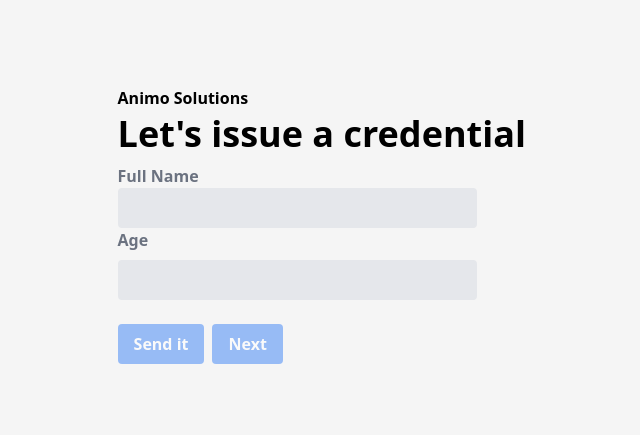
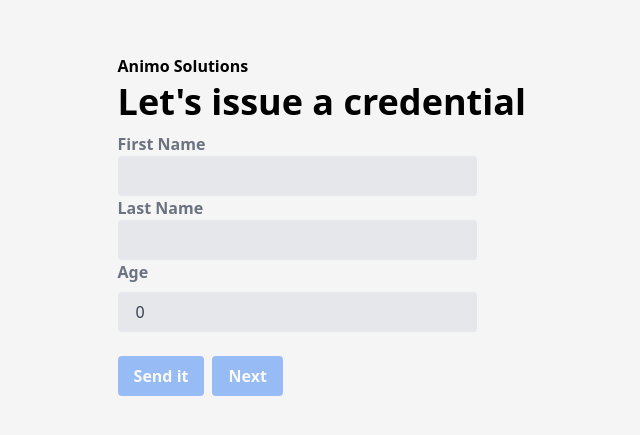
Before and after one commit to thijsgoettsch/animo-leeftijdsverificatie, a React (Create React App) app in the folder client/: page /credential in a window 1280 px wide. Shown: the part 163-598 px from the top of the page, without its empty margins (265-905 px from the left). Built offline with nearby package versions, Linux system fonts and the light colour scheme; no server answers.

Commit message:
Add first and last name

```diff
--- a/client/src/api/CredentialApi.tsx
+++ b/client/src/api/CredentialApi.tsx
@@ -7,8 +7,9 @@ const api = axios.create({ baseURL: baseUrl });
 export const issueCredential = async (
   connectionId: string,
   credDefId: string,
-  name: string,
-  age: string
+  firstName: string,
+  lastName: string,
+  age: number
 ): Promise<AxiosResponse> => {
   return api.post(`/credentials/${connectionId}/offer-credential`, {
     comment: "Here is your Animo Employee Card",
@@ -17,8 +18,12 @@ export const issueCredential = async (
       "@type": "https://didcomm.org/issue-credential/1.0/credential-preview",
       attributes: [
         {
-          name: "name",
-          value: name,
+          name: "firstName",
+          value: firstName,
+        },
+        {
+          name: "lastName",
+          value: lastName,
         },
         {
           name: "age",
@@ -35,9 +40,9 @@ export const getCredentialById = (credentialId: string): Promise<AxiosResponse>
 
 export const createCredentialDefinition = async () => {
   const data = await api.post(`/credential-defintions/`, {
-    tag: "Age-Verification-Test1",
+    tag: "Age-Verification",
     supportRevocation: false,
-    schemaId: "54mekdZtq17YwSifXaJE1T:2:Age-Verification-Test1:1.0.0",
+    schemaId: "54mekdZtq17YwSifXaJE1T:2:Age-Verification:1.0.0",
   });
 
   return data.data.id;
--- a/client/src/components/Credential.tsx
+++ b/client/src/components/Credential.tsx
@@ -8,8 +8,9 @@ export interface Props {}
 
 export const Credential: React.FC<Props> = () => {
   const [info, setInfo] = useState({
-    name: "",
-    age: "",
+    firstName: "",
+    lastName: "",
+    age: 0,
   });
   const [credentialId, setCredentialId] = useState("");
   const [state, setState] = useState("");
@@ -27,7 +28,7 @@ export const Credential: React.FC<Props> = () => {
   const onButtonClick = async (e: any) => {
     e.preventDefault();
     if (credentialId === "") {
-      const cred = await issueCredential(con, credDef, info.name, info.age);
+      const cred = await issueCredential(con, credDef, info.firstName, info.lastName, info.age);
       setState(cred.data.state);
       setCredentialId(cred.data.id);
     }
@@ -58,16 +59,27 @@ export const Credential: React.FC<Props> = () => {
           </div>
           <div className="md:flex md:items-center mb-6">
             <div className="md:w-2/3">
-              <label className="block text-gray-500 font-bold md:text-left" htmlFor="inline-full-name">
-                Full Name
+              <label className="block text-gray-500 font-bold md:text-left" htmlFor="inline-first-name">
+                First Name
               </label>
               <input
                 className="bg-gray-200 appearance-none border-2 border-gray-200 rounded w-full py-2 px-4 text-gray-700 leading-tight focus:outline-none focus:bg-white focus:border-blue-100"
-                id="inline-full-name"
+                id="inline-first-name"
                 type="text"
-                name="name"
+                name="firstName"
                 onChange={handleChange}
-                value={info.name}
+                value={info.firstName}
+              />
+              <label className="block text-gray-500 font-bold md:text-left" htmlFor="inline-last-name">
+                Last Name
+              </label>
+              <input
+                  className="bg-gray-200 appearance-none border-2 border-gray-200 rounded w-full py-2 px-4 text-gray-700 leading-tight focus:outline-none focus:bg-white focus:border-blue-100"
+                  id="inline-last-name"
+                  type="text"
+                  name="lastName"
+                  onChange={handleChange}
+                  value={info.lastName}
               />
               <label className="block text-gray-500 font-bold md:text-left" htmlFor="inline-age">
                 Age
@@ -75,7 +87,7 @@ export const Credential: React.FC<Props> = () => {
               <input
                 className="mt-2 bg-gray-200 appearance-none border-2 border-gray-200 rounded w-full py-2 px-4 text-gray-700 leading-tight focus:outline-none focus:bg-white focus:border-blue-100"
                 id="inline-age"
-                type="text"
+                type="number"
                 name="age"
                 onChange={handleChange}
                 value={info.age}
@@ -85,9 +97,9 @@ export const Credential: React.FC<Props> = () => {
           <div className="md:flex">
             <button
               className={`bg-blue-500 text-white font-bold py-2 px-4 rounded ${
-                info.name === "" || info.age === "" ? "opacity-50 cursor-not-allowed" : "hover:bg-blue-700"
+                info.firstName === "" || info.lastName === "" || info.age < 0 ? "opacity-50 cursor-not-allowed" : "hover:bg-blue-700"
               }`}
-              disabled={info.name === "" || info.age === ""}
+              disabled={info.firstName === "" || info.lastName === "" || info.age < 0 }
               onClick={onButtonClick}
             >
               Send it
```
